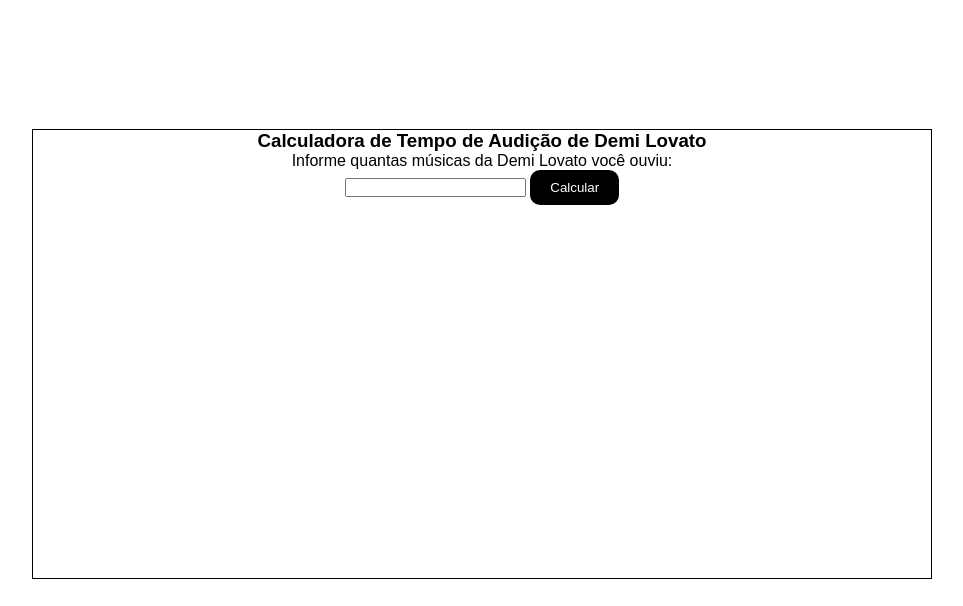
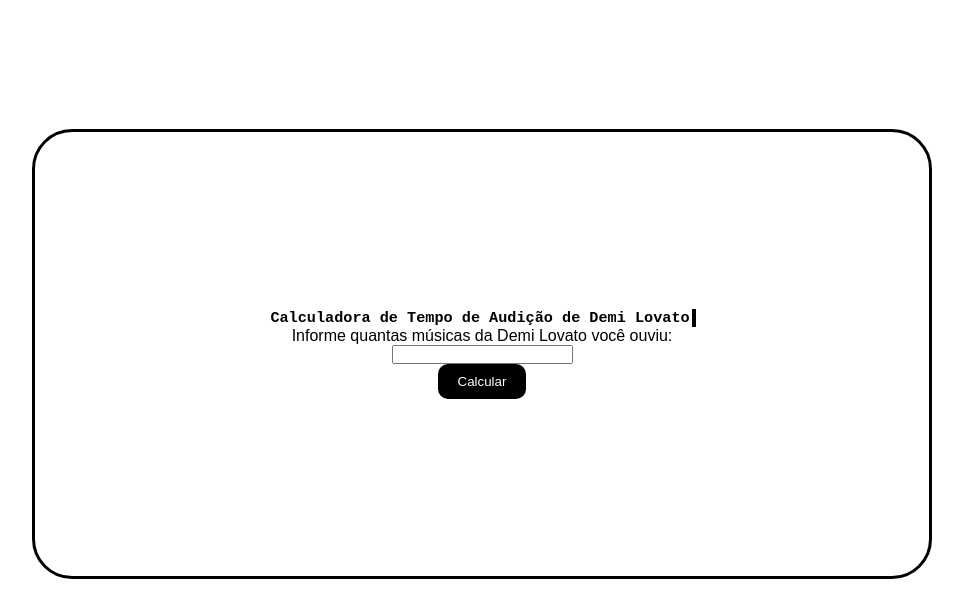
Before and after one commit to Julia-Apolinario/DemisDiary, a website: page projeto/public/index.html in a window 1280 px wide. Shown: the part 2360-2966 px from the top of the page, without its empty margins (158-1121 px from the left). Drawn offline with nearby package versions, Linux system fonts and the light colour scheme.

Commit message:
Alteração css da calculadora

```diff
--- a/projeto/public/index.html
+++ b/projeto/public/index.html
@@ -143,11 +143,12 @@
         </section> -->
         <center>
             <section class="calculadora" style="margin-top: 90px;">
-                <h1>Calculadora de Tempo de Audição de Demi Lovato</h1>
+                <h1 class="tituloanimado">Calculadora de Tempo de Audição de Demi Lovato</h1>
                 <p>Informe quantas músicas da Demi Lovato você ouviu:</p>
                 <input type="number" id="input_musica">
                 <button onclick="calcularTempo()">Calcular</button>
                 <div id="mensagem"></div>
+                <button style="display: none;" onclick="voltar()">Voltar</button>
 
             </section>
         </center>
--- a/projeto/public/style.css
+++ b/projeto/public/style.css
@@ -148,10 +148,38 @@
     }
 
     .calculadora{
-
+        display: flex;
+        align-items: center;
+        flex-direction: column;
+        justify-content: center;
         height: 450px;
         width: 900px;
-        border: 1px solid black;
+        border: 3px solid black;
+        border-radius: 40px;
+    }
+
+    .tituloanimado {
+        font-family: monospace;
+        border-right: 4px solid;
+        white-space: nowrap;
+        width: 47ch;
+        overflow: hidden;
+        animation: animaTexto 2s steps(46), animaMarcador 0.5s linear infinite;
+    }
+
+    @keyframes animaMarcador {
+        50% {
+            border-right: transparent;
+        }
+    }
+
+    @keyframes animaTexto {
+        0% {
+            width: 0;
+        }
+        100% {
+            width: 47ch;
+        }
     }
 
 /* FIM CSS CALCULADORA */
--- a/projeto/src/models/medidaModel.js
+++ b/projeto/src/models/medidaModel.js
@@ -37,10 +37,10 @@
 function ultimaPont(fk_usuario) {
 
     var instrucaoSql = `
-    SELECT ROUND(AVG((nota / 10) * 100)) AS PorcentagemAcertos
+    SELECT IFNULL(ROUND(AVG((nota / 10) * 100)), 'ainda não fez') AS PorcentagemAcertos
     FROM usuario
     JOIN pontuacao ON fk_usuario = idUsuario
-    WHERE fk_usuario = ${fk_usuario};
+    WHERE fk_usuario = 1;
     `;
     console.log("Executando a instrução SQL: \n" + instrucaoSql);
     return database.executar(instrucaoSql);
```
Also changed, not shown: projeto/public/dashboard/dashboard.html (+6 -3 lines), 1 other file.
